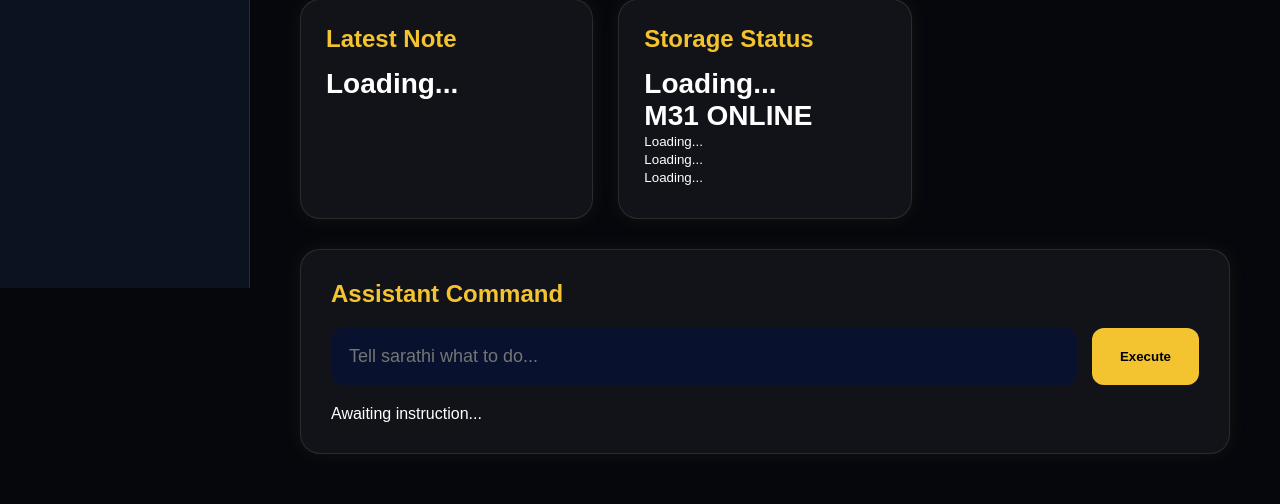
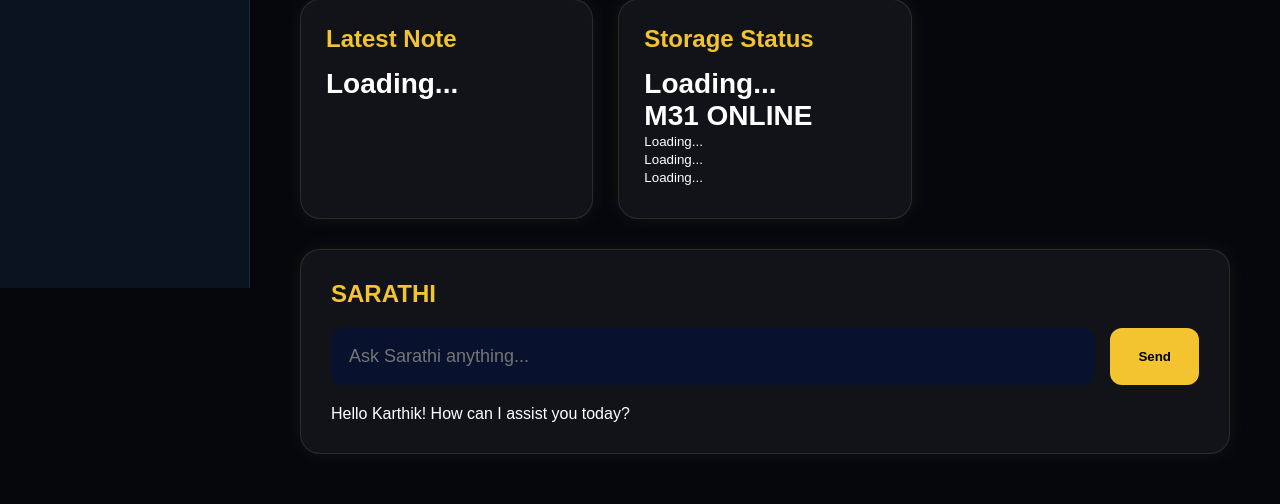
Before and after one commit to bsvk2194/sarathi, a Flask app: page /dashboard in a window 1280 px wide. Shown: the part 512-1016 px from the top of the page. Run offline with Flask 3, Linux system fonts and the light colour scheme; data that the repository does not hold is empty.

Commit message:
home page update

```diff
--- a/templates/home.html
+++ b/templates/home.html
@@ -241,24 +241,24 @@ SARATHI Home
 
 <div class="assistant-card">
 
-    <h2>Assistant Command</h2>
+    <h2>SARATHI</h2>
 
     <div class="assistant-input">
 
         <input
             type="text"
             id="assistantCommand"
-            placeholder="Tell sarathi what to do..."
+            placeholder="Ask Sarathi anything..."
         >
 
         <button onclick="runCommand()">
-            Execute
+            Send
         </button>
 
     </div>
 
     <p id="assistantResponse">
-        Awaiting instruction...
+        Hello Karthik! How can I assist you today?
     </p>
 
 </div>
```
